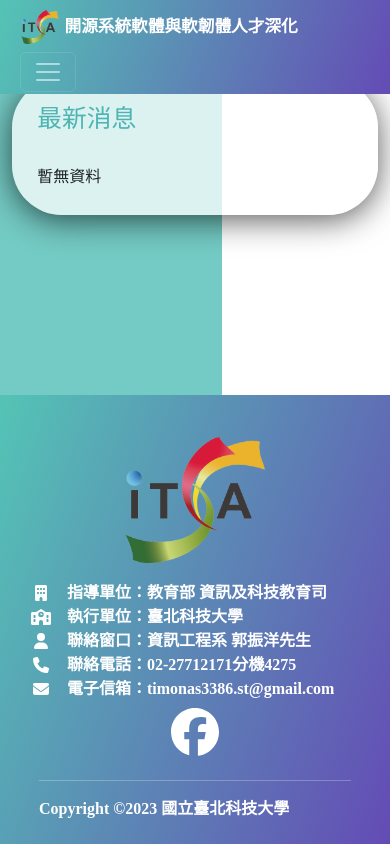
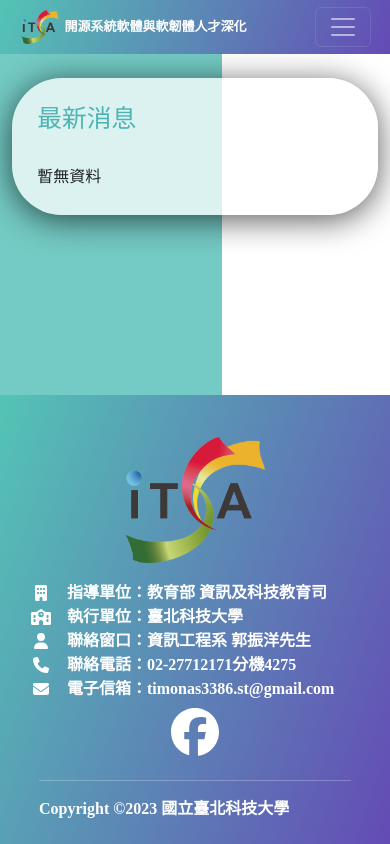
Before and after one commit to KatoToyoki/ITSA-C, a React (Create React App) app: page / in a window 390 px wide. Built offline with nearby package versions, Linux system fonts and the light colour scheme.

Commit message:
fix phone title too big

```diff
--- a/src/css/style.css
+++ b/src/css/style.css
@@ -185,7 +185,7 @@ a {
 }
 
 .phone_title {
-    font-size: smaller;
+    font-size: small;
     display: none;
 }
 
```
